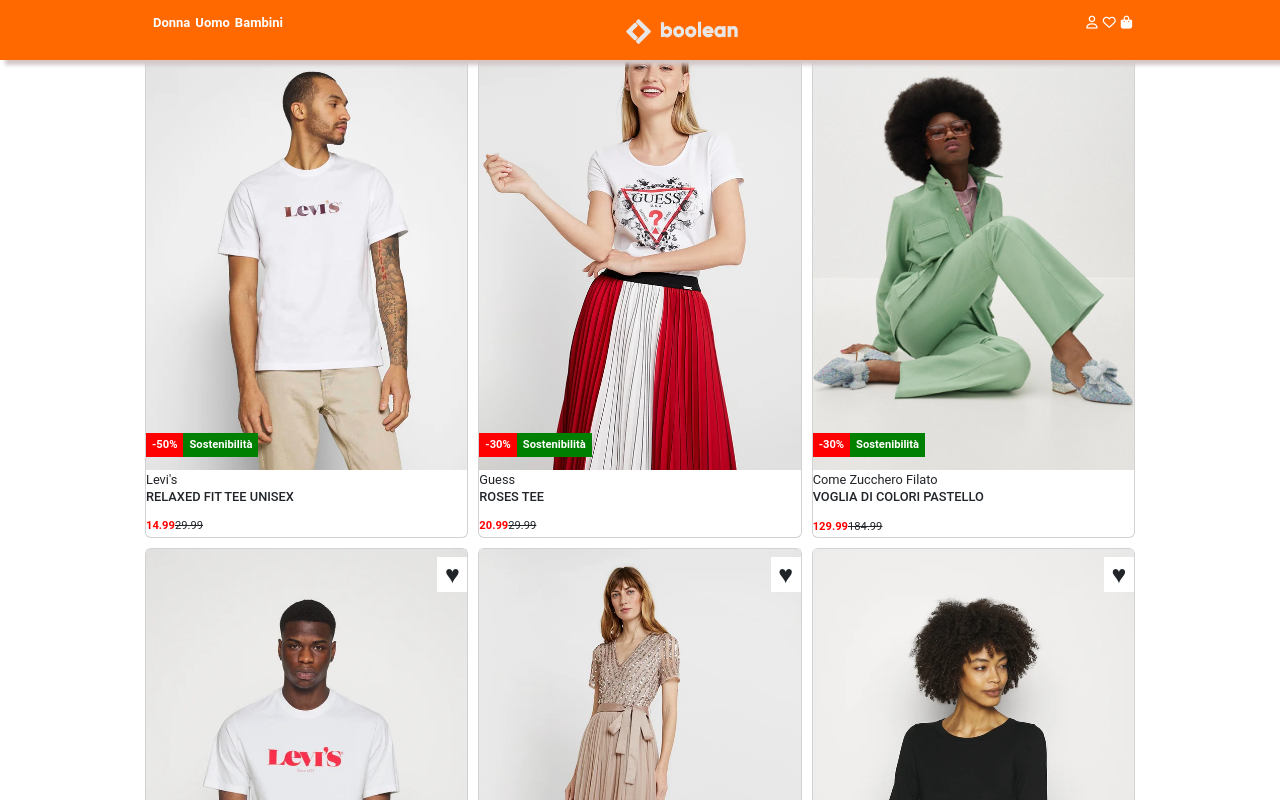
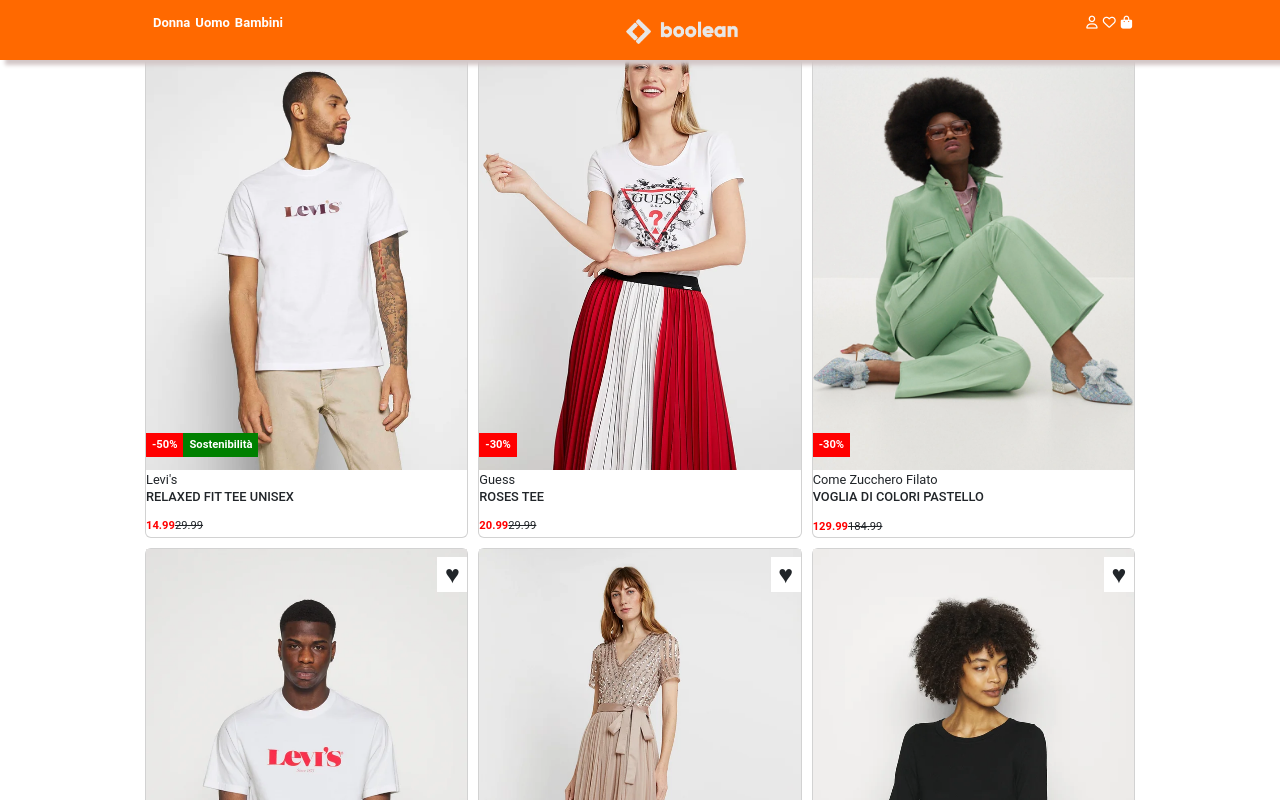
Before and after one commit to silviapetrino/vite-boolando, a Vue app: page / in a window 1280 px wide. Shown: the top 800 px of the page. Built offline with nearby package versions, Linux system fonts and the light colour scheme.

Commit message:
[add]: v-if to items

```diff
--- a/src/components/partials/Card.vue
+++ b/src/components/partials/Card.vue
@@ -21,7 +21,7 @@
   <span class="heart">&hearts;</span>
   <div class="marks">
     <span class="range-discount"> {{ item.discount }}</span>
-    <span class="value">Sostenibilità</span>
+    <span v-if="item.sostenibilita" class="value">Sostenibilità</span>
   </div>
 
   <div class="product-details">
@@ -32,7 +32,6 @@
   </div>
 
 </div>
-
 
 
 
```
Lines whose indentation alone changed are shown as unchanged.
